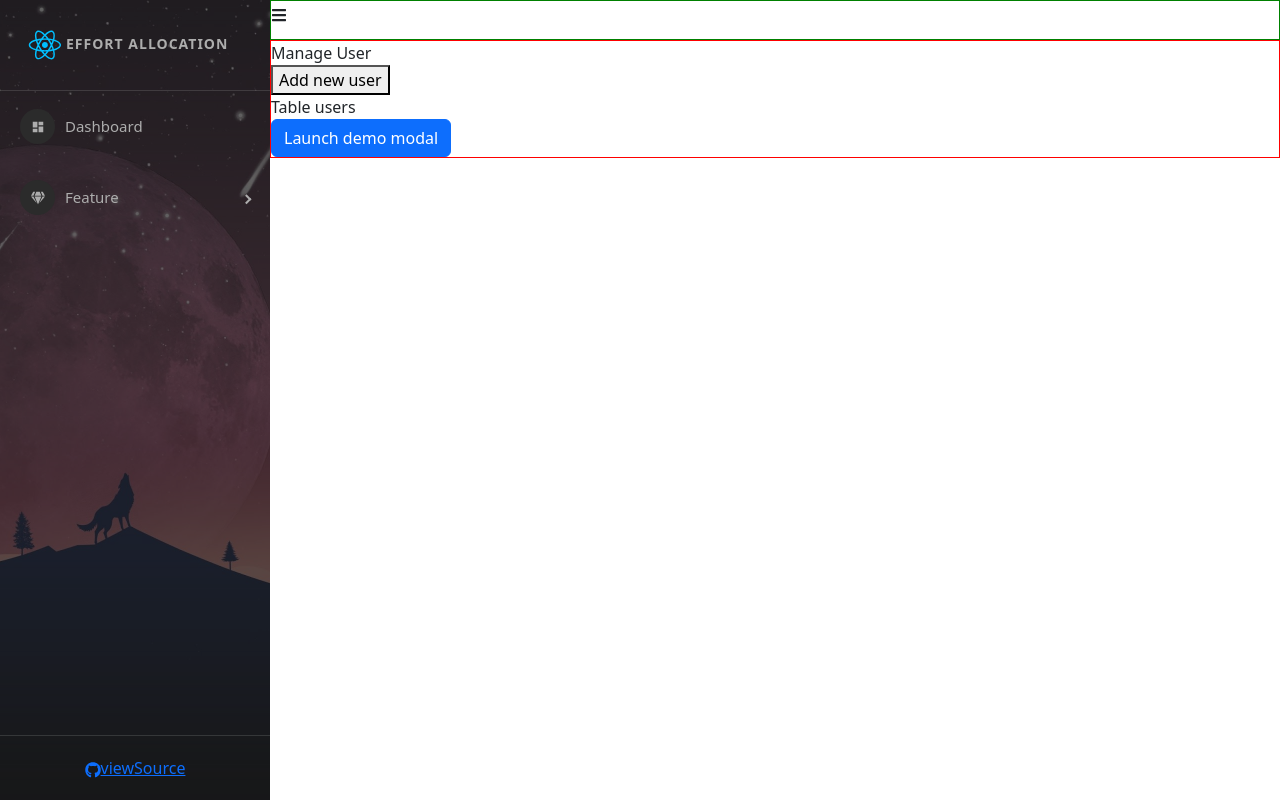
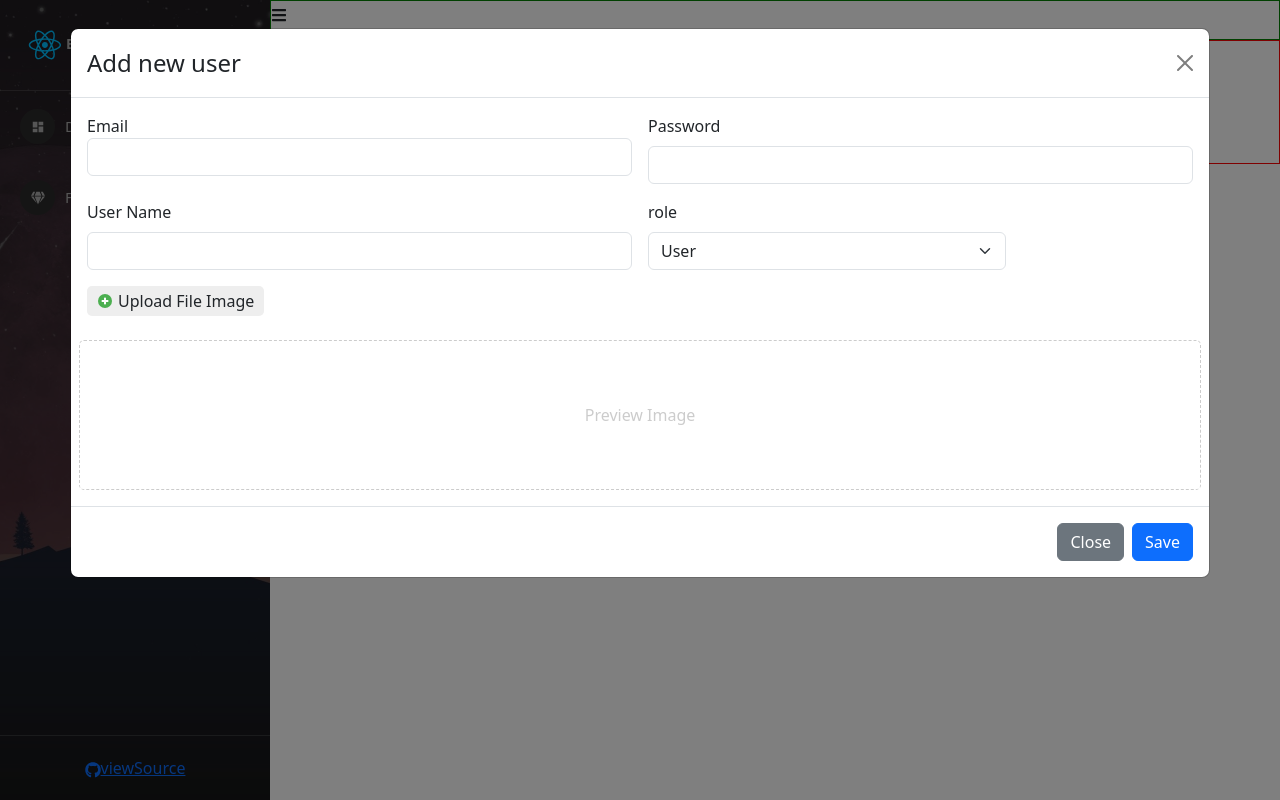
Before and after one commit to CaoHaiHa/React-for-beginner, a React (Create React App) app: page /admins/manage-users in a window 1280 px wide. Both pictures are taken after a click on the button "Add new user". Built offline with nearby package versions, Linux system fonts and the light colour scheme.

Commit message:
video #58/done

```diff
--- a/src/components/Admin/Content/ManageUser.js
+++ b/src/components/Admin/Content/ManageUser.js
@@ -1,21 +1,34 @@
 import ModalCreateUser from "./ModalCreateUser";
 import './ManageUser.scss';
+import { FcPlus } from 'react-icons/fc';
+import { useState } from "react";
 
 const ManageUser = (props) => {
+
+    const [showModal, setShowModal] = useState(false)
+
     return (
         <div className="manage-user-container">
             <div className="title">
                 Manage User
             </div>
             <div className="users-content">
-                <div>
-                    <button>Add new user</button>
+                <div className="btn-add-new">
+                    <button
+                        className="btn btn-warning"
+                        onClick={() => setShowModal(true)}
+                    >
+                        <FcPlus />Add new user
+                    </button>
                 </div>
-                <div>
+                <div className="table-users-container">
                     Table users
 
                 </div>
-                <ModalCreateUser />
+                <ModalCreateUser
+                    show={showModal}
+                    setShow={setShowModal}
+                />
             </div>
         </div>
     )
--- a/src/components/Admin/Content/ManageUser.scss
+++ b/src/components/Admin/Content/ManageUser.scss
@@ -29,3 +29,16 @@
         }
     }
 }
+
+.manage-user-container {
+    .users-content {
+        .btn-add-new {
+            margin: 15px 0px;
+        }
+    }
+
+    .title {
+        font-weight: 500;
+        font-size: 20px;
+    }
+}
--- a/src/components/Admin/Content/ModalCreateUser.js
+++ b/src/components/Admin/Content/ModalCreateUser.js
@@ -3,16 +3,23 @@ import Button from 'react-bootstrap/Button';
 import Modal from 'react-bootstrap/Modal';
 import { FcPlus } from 'react-icons/fc';
 
-const ModalCreateUser = () => {
-    const [show, setShow] = useState(false);
+const ModalCreateUser = (props) => {
+    const { show, setShow } = props
 
-    const handleClose = () => setShow(false);
-    const handleShow = () => setShow(true);
+    const handleClose = () => {
+        setShow(false);
+        setEmail("")
+        setPassword("")
+        setUsername("")
+        setrole("USER")
+        setImage("")
+        setPreviewImage("")
+    }
 
     const [email, setEmail] = useState("")
     const [username, setUsername] = useState("")
     const [password, setPassword] = useState("")
-    const [Role, setRole] = useState("USER")
+    const [role, setrole] = useState("USER")
     const [image, setImage] = useState("")
     const [previewImage, setPreviewImage] = useState("")
 
@@ -25,12 +32,22 @@ const ModalCreateUser = () => {
         }
     }
 
+    const handleSubmitCreateUser = () => {
+        let data = {
+            email: email,
+            password: password,
+            username: username,
+            role: role,
+            userImage: image
+        }
+        console.log(data)
+    }
 
     return (
         <>
-            <Button variant="primary" onClick={handleShow}>
+            {/* <Button variant="primary" onClick={handleShow}>
                 Launch demo modal
-            </Button>
+            </Button> */}
 
             <Modal
                 show={show}
@@ -72,8 +89,8 @@ const ModalCreateUser = () => {
                             />
                         </div>
                         <div className="col-md-4">
-                            <label className="form-label">Role</label>
-                            <select className="form-select" onChange={(event) => setRole(event.target.value)}>
+                            <label className="form-label">role</label>
+                            <select className="form-select" onChange={(event) => setrole(event.target.value)}>
                                 <option value="USER">User</option>
                                 <option value="ADMIN">Admin</option>
                             </select>
@@ -102,7 +119,7 @@ const ModalCreateUser = () => {
                     <Button variant="secondary" onClick={handleClose}>
                         Close
                     </Button>
-                    <Button variant="primary" onClick={handleClose}>
+                    <Button variant="primary" onClick={() => handleSubmitCreateUser()}>
                         Save
                     </Button>
                 </Modal.Footer>
```
